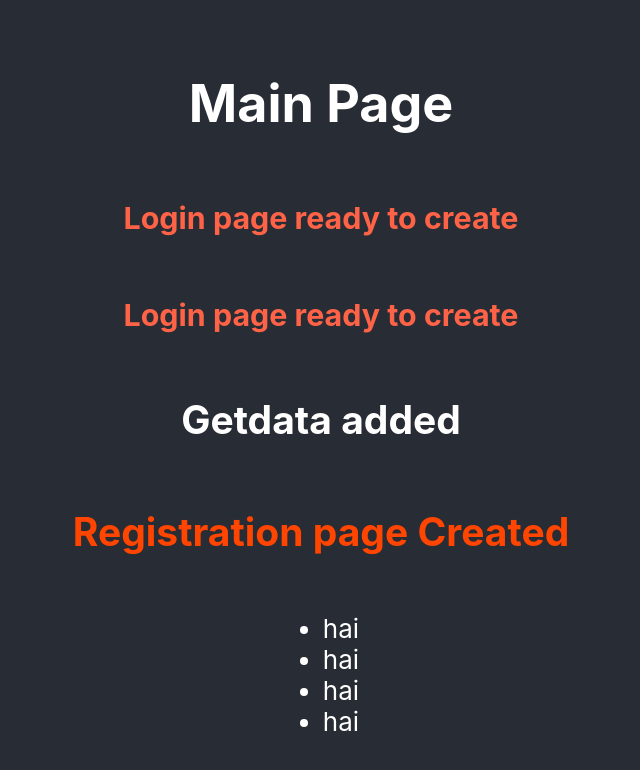
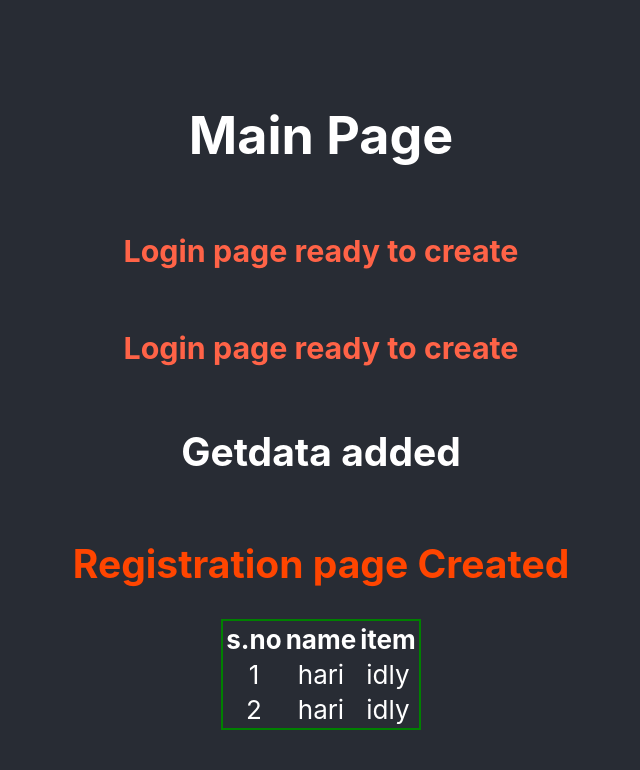
Before and after one commit to riha7/mypages, a React (Create React App) app: page / in a window 1280 px wide. Shown: the top 770 px of the page, without its empty margins (319-959 px from the left). Built offline with nearby package versions, Linux system fonts and the light colour scheme.

Commit message:
table created

```diff
--- a/src/Get.js
+++ b/src/Get.js
@@ -3,12 +3,27 @@ import React from 'react'
 const Get = () => {
     return (
         <div>
-            <ul>
-                <li>hai</li>
-                <li>hai</li>
-                <li>hai</li>
-                <li>hai</li>
-            </ul>
+            <table className="table table-striped table-inverse table-responsive" style={{border:'2px solid green'}}>
+                <thead className="thead-inverse">
+                    <tr>
+                        <th>s.no</th>
+                        <th>name</th>
+                        <th>item</th>
+                    </tr>
+                    </thead>
+                    <tbody>
+                        <tr>
+                            <td>1</td>
+                            <td>hari</td>
+                            <td>idly</td>
+                        </tr>
+                        <tr>
+                            <td>2</td>
+                            <td>hari</td>
+                            <td>idly</td>
+                        </tr>
+                    </tbody>
+            </table>
         </div>
     )
 }
```
